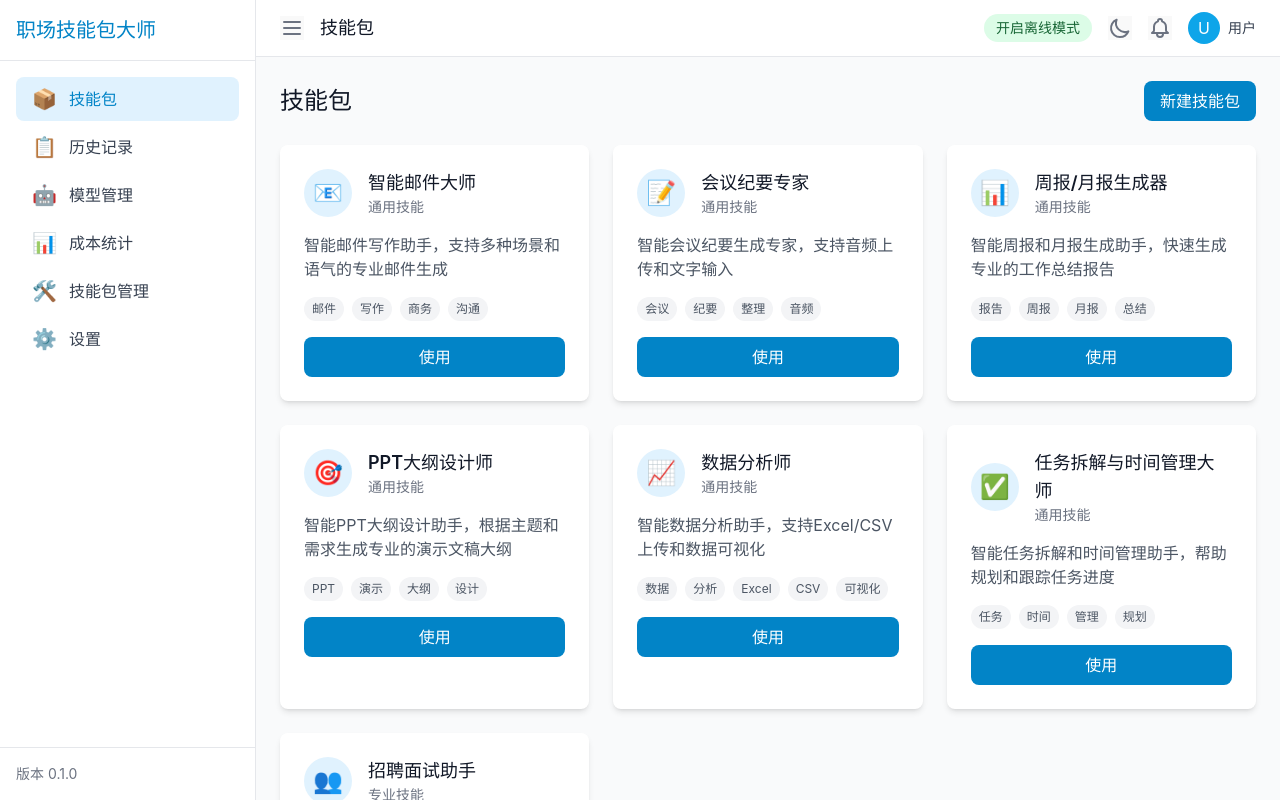
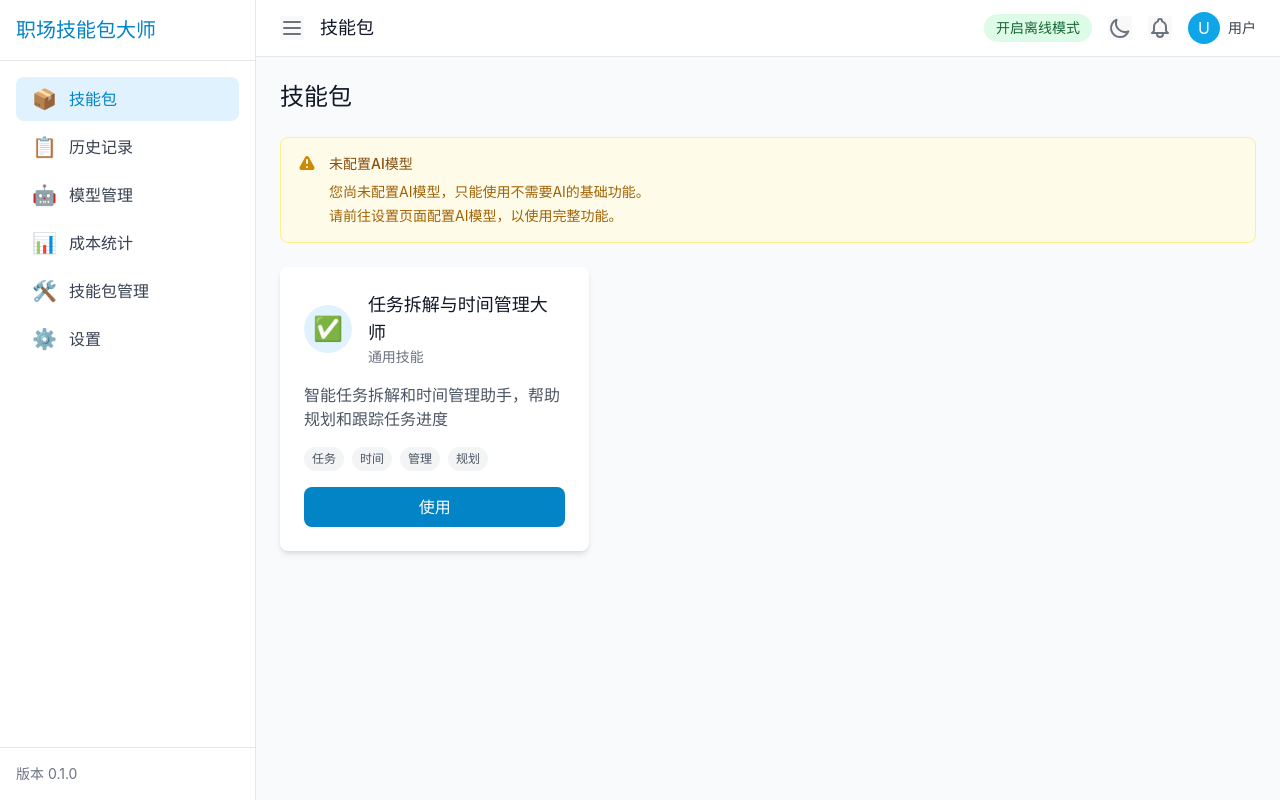
Before and after one commit to lsansen/WorkSkillMaster, a React (Vite) app: page / in a window 1280 px wide. Built offline with nearby package versions, Linux system fonts and the light colour scheme.

Commit message:
更新功能：根据AI模型状态过滤技能包，确保没有AI的用户只能看到不需要AI的功能

```diff
--- a/src/components/SkillPackage/SkillPackageFramework.tsx
+++ b/src/components/SkillPackage/SkillPackageFramework.tsx
@@ -97,11 +97,14 @@
       return
     }
 
-    // 检查AI模型状态
-    const hasModel = checkAIModelStatus()
-    if (!hasModel) {
-      alert('请先在设置页面配置AI模型，然后再使用此功能。')
-      return
+    // 检查AI模型状态（任务管理助手不需要AI）
+    const noAISkills = ['task-management']
+    if (!noAISkills.includes(skillPackage.id)) {
+      const hasModel = checkAIModelStatus()
+      if (!hasModel) {
+        alert('请先在设置页面配置AI模型，然后再使用此功能。')
+        return
+      }
     }
 
     setIsGenerating(true)
--- a/src/pages/Home.tsx
+++ b/src/pages/Home.tsx
@@ -1,8 +1,10 @@
 import React, { useState, useEffect } from 'react'
 import { useNavigate } from 'react-router-dom'
+import { useAI } from '../contexts/AIModelContext'
 
 const Home: React.FC = () => {
   const navigate = useNavigate()
+  const { hasAIModel } = useAI()
   const [skillPackages, setSkillPackages] = useState<any[]>([])
   const [loading, setLoading] = useState(true)
 
@@ -82,6 +84,17 @@
     navigate(path)
   }
 
+  // 过滤技能包，根据AI模型状态
+  const filteredSkillPackages = skillPackages.filter(skill => {
+    // 不需要AI的技能包
+    const noAISkills = ['task-management']
+    if (noAISkills.includes(skill.id)) {
+      return true
+    }
+    // 需要AI的技能包，只有在有AI模型时显示
+    return hasAIModel
+  })
+
   if (loading) {
     return (
       <div className="flex items-center justify-center h-full">
@@ -96,13 +109,40 @@
         <h2 className="text-2xl font-bold text-gray-900 dark:text-white">
           技能包
         </h2>
-        <button className="px-4 py-2 bg-primary-600 text-white rounded-lg hover:bg-primary-700 transition-colors">
-          新建技能包
-        </button>
+        {hasAIModel && (
+          <button className="px-4 py-2 bg-primary-600 text-white rounded-lg hover:bg-primary-700 transition-colors">
+            新建技能包
+          </button>
+        )}
       </div>
 
+      {!hasAIModel && (
+        <div className="bg-yellow-50 dark:bg-yellow-900/20 border border-yellow-200 dark:border-yellow-800 rounded-lg p-4 mb-6">
+          <div className="flex items-start">
+            <div className="flex-shrink-0">
+              <svg className="h-5 w-5 text-yellow-600 dark:text-yellow-400" fill="currentColor" viewBox="0 0 20 20">
+                <path fillRule="evenodd" d="M8.257 3.099c.765-1.36 2.722-1.36 3.486 0l5.58 9.92c.75 1.334-.213 2.98-1.742 2.98H4.42c-1.53 0-2.493-1.646-1.743-2.98l5.58-9.92zM11 13a1 1 0 11-2 0 1 1 0 012 0zm-1-8a1 1 0 00-1 1v3a1 1 0 002 0V6a1 1 0 00-1-1z" clipRule="evenodd" />
+              </svg>
+            </div>
+            <div className="ml-3">
+              <h3 className="text-sm font-medium text-yellow-800 dark:text-yellow-300">
+                未配置AI模型
+              </h3>
+              <div className="mt-2 text-sm text-yellow-700 dark:text-yellow-400">
+                <p>
+                  您尚未配置AI模型，只能使用不需要AI的基础功能。
+                </p>
+                <p className="mt-1">
+                  请前往设置页面配置AI模型，以使用完整功能。
+                </p>
+              </div>
+            </div>
+          </div>
+        </div>
+      )}
+
       <div className="grid grid-cols-1 md:grid-cols-2 lg:grid-cols-3 gap-6">
-        {skillPackages.map((skill) => (
+        {filteredSkillPackages.map((skill) => (
           <div key={skill.id} className="bg-white dark:bg-gray-800 rounded-lg shadow-md p-6 hover:shadow-lg transition-shadow">
             <div className="flex items-center mb-4">
               <div className="w-12 h-12 rounded-full bg-primary-100 dark:bg-primary-900 flex items-center justify-center text-2xl mr-4">
--- a/src/pages/TaskManagement.tsx
+++ b/src/pages/TaskManagement.tsx
@@ -145,9 +145,7 @@
   };
 
   const handleGenerate = async (params: any): Promise<string> => {
-    // 模拟AI生成内容
-    await new Promise(resolve => setTimeout(resolve, 2000));
-
+    // 计算任务相关数据
     const daysUntilDeadline = calculateDaysUntil(params.deadline);
     const totalAvailableHours = daysUntilDeadline * params.availableHoursPerDay;
     const tasks = generateTasks(params.taskComplexity);
@@ -235,7 +233,7 @@
 - **风险3**：需求变更 → 建立变更管理机制，评估影响
 - **风险4**：技术难题 → 提前研究和准备，寻求专家帮助
 
-（注：这是由AI助手生成的${outputFormatText}任务计划，建议根据实际情况进行调整和完善。）`;
+（注：这是根据您的输入生成的${outputFormatText}任务计划，建议根据实际情况进行调整和完善。）`;
   };
 
   return (
```
